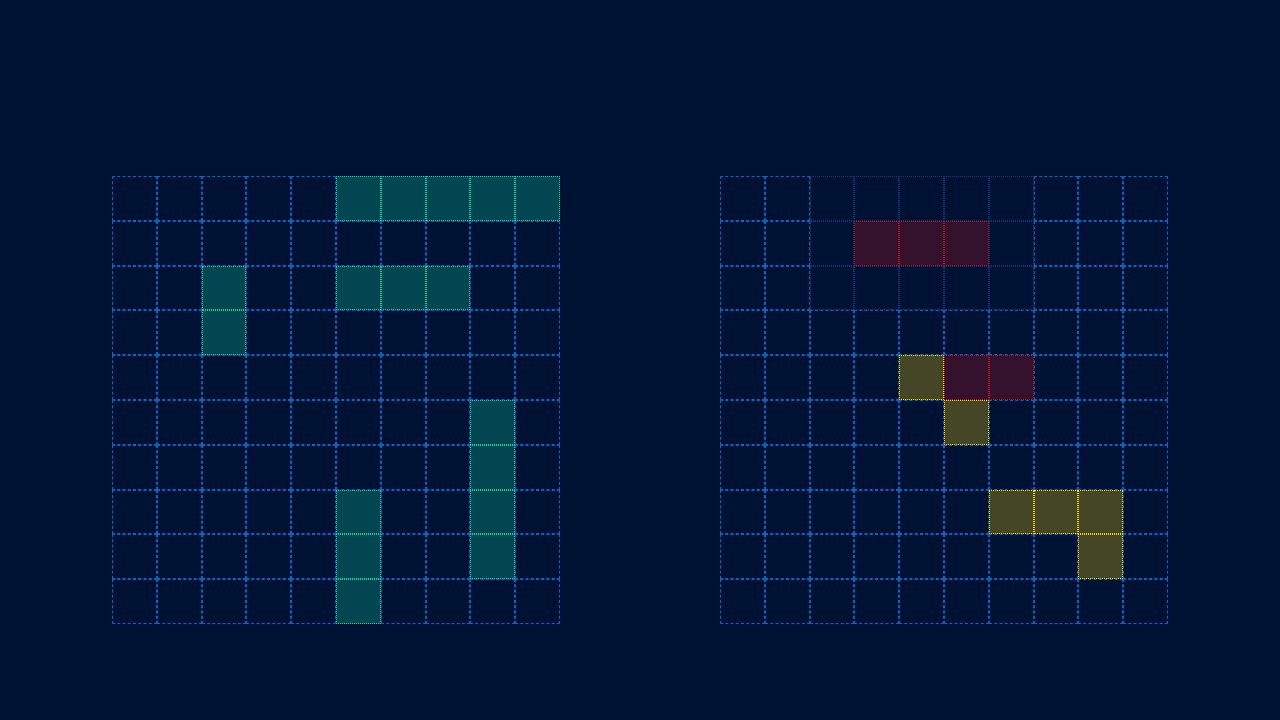
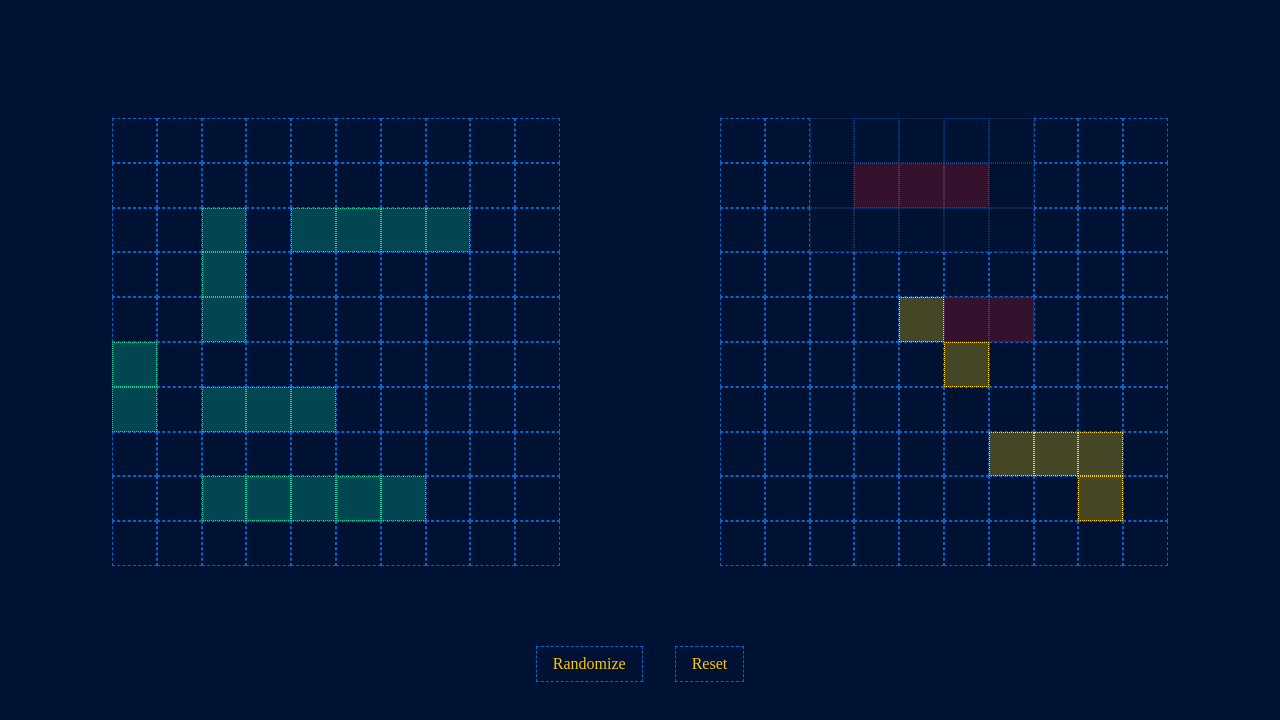
Before and after one commit to tangerineArc/battleship, a website built with webpack: page src/template.html in a window 1280 px wide. Both pictures are taken after a click on the button "START >>>". Built offline with nearby package versions, Linux system fonts and the light colour scheme; a web font is replaced by a local one.

Commit message:
feat: implement random ship generation

```diff
--- a/src/dom-cache/game-screen.js
+++ b/src/dom-cache/game-screen.js
@@ -2,11 +2,14 @@
 
 const gameScreen = document.querySelector("#game-screen");
 
-const board1 = gameScreen.querySelector(":scope > #board-1");
+const boardsContainer = gameScreen.querySelector(":scope > #boards-container");
+const board1 = boardsContainer.querySelector(":scope > #board-1");
 const board1Rows = board1.querySelectorAll(":scope > .row");
 const board1Cells = [];
 board1Rows.forEach((row) => {
   board1Cells.push(row.querySelectorAll(":scope > .cell"));
 });
 
-export { gameScreen, board1Cells };
+const randomizeButton = gameScreen.querySelector("#randomize-button");
+
+export { gameScreen, board1Cells, randomizeButton };
--- a/src/index.js
+++ b/src/index.js
@@ -5,11 +5,11 @@ import "./style.css";
 import {
   gameScreen,
   board1Cells as board1Cells_DOM,
+  randomizeButton,
 } from "./dom-cache/game-screen.js";
 import { startingScreen, startButton } from "./dom-cache/startingScreen.js";
 
 import GameBoard from "./models/game-board.js";
-import Ship from "./models/ship.js";
 
 import {
   BOARD_DIMENSION,
@@ -17,40 +17,11 @@ import {
   VERTICAL_ORIENTATION,
 } from "./globals/constants.js";
 
-startButton.addEventListener("click", () => {
-  startingScreen.style.display = "none";
-  gameScreen.style.display = "flex";
-});
-
-const player1Ships = [
-  {
-    ship: new Ship(5),
-    startPos: [0, 5],
-    endPos: [0, 9],
-  },
-  {
-    ship: new Ship(4),
-    startPos: [5, 8],
-    endPos: [8, 8],
-  },
-  {
-    ship: new Ship(3),
-    startPos: [7, 5],
-    endPos: [9, 5],
-  },
-  {
-    ship: new Ship(3),
-    startPos: [2, 5],
-    endPos: [2, 7],
-  },
-  {
-    ship: new Ship(2),
-    startPos: [2, 2],
-    endPos: [3, 2],
-  },
-];
+import generateShips from "./utils/ships-loci.js";
 
 const player1Board = new GameBoard();
+
+const player1Ships = generateShips();
 
 for (let i = 0; i < player1Ships.length; i++) {
   player1Board.placeShip(
@@ -61,6 +32,26 @@ for (let i = 0; i < player1Ships.length; i++) {
 }
 
 renderBoard1();
+
+startButton.addEventListener("click", () => {
+  startingScreen.style.display = "none";
+  gameScreen.style.display = "flex";
+});
+
+randomizeButton.addEventListener("click", () => {
+  const player1Ships = generateShips();
+
+  player1Board.clear();
+  for (let i = 0; i < player1Ships.length; i++) {
+    player1Board.placeShip(
+      player1Ships[i].ship,
+      player1Ships[i].startPos,
+      player1Ships[i].endPos,
+    );
+  }
+
+  renderBoard1();
+});
 
 for (let i = 0; i < BOARD_DIMENSION; i++) {
   for (let j = 0; j < BOARD_DIMENSION; j++) {
--- a/src/models/game-board.js
+++ b/src/models/game-board.js
@@ -23,6 +23,17 @@ export default class GameBoard {
     }
 
     this.board = board;
+  }
+
+  clear() {
+    for (let i = 0; i < BOARD_DIMENSION; i++) {
+      for (let j = 0; j < BOARD_DIMENSION; j++) {
+        this.board[i][j].ship = null;
+        this.board[i][j].isHit = false;
+        this.board[i][j].index = null;
+        this.board[i][j].orientation = null;
+      }
+    }
   }
 
   placeShip(ship, startPos, endPos) {
--- a/src/style.css
+++ b/src/style.css
@@ -69,27 +69,53 @@ body {
   height: 100%;
   background-color: var(--primary-background-color);
 
-  /* display: flex; */
   display: none;
+  flex-direction: column;
   justify-content: center;
   align-items: center;
+  gap: 5rem;
+
+  & > #boards-container {
+    display: flex;
     gap: 10rem;
 
     & > .board {
       display: flex;
       flex-direction: column;
-    /* gap: 0.2rem; */
 
       & > .row {
         display: flex;
-      /* gap: 0.2rem; */
 
         & > .cell {
           width: 2.8rem;
           height: 2.8rem;
-        /* background: #000; */
           border: 1px dashed var(--primary-text-color);
         }
+      }
+    }
+  }
+
+  & > #options {
+    display: flex;
+    justify-content: center;
+    align-items: center;
+    gap: 2rem;
+
+    & > button {
+      font-family: "Tourney", serif;
+      font-size: inherit;
+      font-weight: 500;
+      color: var(--accent-color);
+
+      border: 1px dashed var(--primary-text-color);
+      padding: 0.5rem 1rem;
+      background-color: transparent;
+
+      cursor: pointer;
+    }
+
+    & > button:hover {
+      border: 1px dashed var(--accent-color);
     }
   }
 }
@@ -107,7 +133,6 @@ body {
   cursor: not-allowed !important;
   background-color: transparent !important;
 }
-
 
 .dead-cell {
   background-color: var(--dead-background-color);
--- a/src/template.html
+++ b/src/template.html
@@ -14,6 +14,7 @@
     </div>
 
     <div id="game-screen">
+      <div id="boards-container">
         <div id="board-1" class="board">
           <div class="row">
             <div class="cell"></div>
@@ -136,7 +137,6 @@
             <div class="cell"></div>
           </div>
         </div>
-
         <div id="board-2" class="board">
           <div class="row">
             <div class="cell"></div>
@@ -260,5 +260,11 @@
           </div>
         </div>
       </div>
+
+      <div id="options">
+        <button id="randomize-button">Randomize</button>
+        <button>Reset</button>
+      </div>
+    </div>
   </body>
 </html>
--- /dev/null
+++ b/src/utils/ships-loci.js
@@ -0,0 +1,101 @@
+"use strict";
+
+import {
+  BOARD_DIMENSION,
+  ALLOWED_SHIP_DIMENSIONS,
+} from "../globals/constants.js";
+
+import Ship from "../models/ship.js";
+import GameBoard from "../models/game-board.js";
+
+export default function generateShips() {
+  const temporaryBoard = new GameBoard();
+  const ships = [];
+
+  let idx = 0;
+  let runs = 0;
+  while (idx < ALLOWED_SHIP_DIMENSIONS.length && runs < 100) {
+    runs++;
+
+    const dimension = ALLOWED_SHIP_DIMENSIONS[idx];
+    const ship = new Ship(dimension);
+
+    const viablePositions = temporaryBoard.getPlaceablePositions(ship);
+    let rerun = false;
+
+    const orientationFactor = Math.floor(Math.random() * 2);
+    if (orientationFactor === 1) {
+      // vertical
+      const i = Math.floor(Math.random() * (BOARD_DIMENSION - dimension + 1));
+      const j = Math.floor(Math.random() * BOARD_DIMENSION);
+
+      const startPos = [i, j];
+      const endPos = [i + dimension - 1, j];
+
+      for (let k = startPos[0]; k <= endPos[0]; k++) {
+        if (!viablePositions.includes(JSON.stringify([k, j]))) {
+          rerun = true;
+          break;
+        }
+      }
+
+      if (rerun) continue;
+
+      ships.push({ ship, startPos, endPos });
+      temporaryBoard.placeShip(ship, startPos, endPos);
+      idx++;
+    } else {
+      // horizontal
+      const i = Math.floor(Math.random() * BOARD_DIMENSION);
+      const j = Math.floor(Math.random() * (BOARD_DIMENSION - dimension + 1));
+
+      const startPos = [i, j];
+      const endPos = [i, j + dimension - 1];
+
+      for (let k = startPos[1]; k <= endPos[1]; k++) {
+        if (!viablePositions.includes(JSON.stringify([i, k]))) {
+          rerun = true;
+          break;
+        }
+      }
+
+      if (rerun) continue;
+
+      ships.push({ ship, startPos, endPos });
+      temporaryBoard.placeShip(ship, startPos, endPos);
+      idx++;
+    }
+  }
+
+  if (runs >= 100) {
+    return [
+      {
+        ship: new Ship(5),
+        startPos: [0, 5],
+        endPos: [0, 9],
+      },
+      {
+        ship: new Ship(4),
+        startPos: [5, 8],
+        endPos: [8, 8],
+      },
+      {
+        ship: new Ship(3),
+        startPos: [7, 5],
+        endPos: [9, 5],
+      },
+      {
+        ship: new Ship(3),
+        startPos: [2, 5],
+        endPos: [2, 7],
+      },
+      {
+        ship: new Ship(2),
+        startPos: [2, 2],
+        endPos: [3, 2],
+      },
+    ];
+  }
+
+  return ships;
+}
```
Lines whose indentation alone changed are shown as unchanged.
